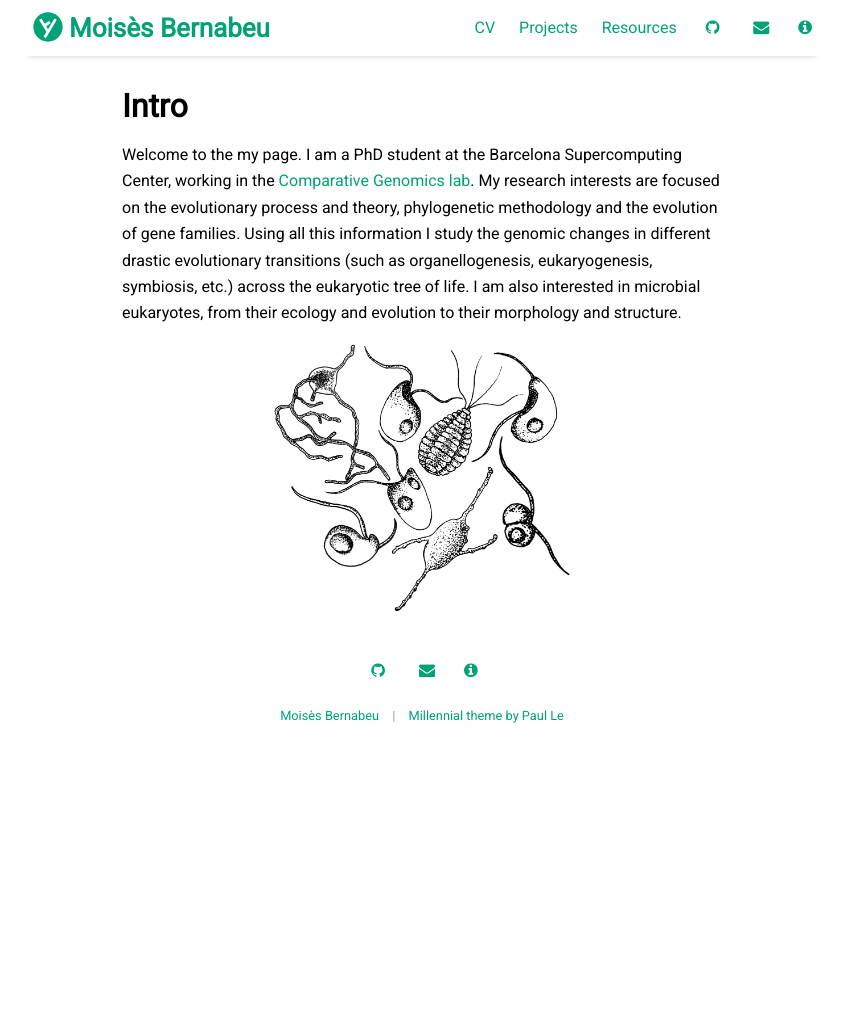
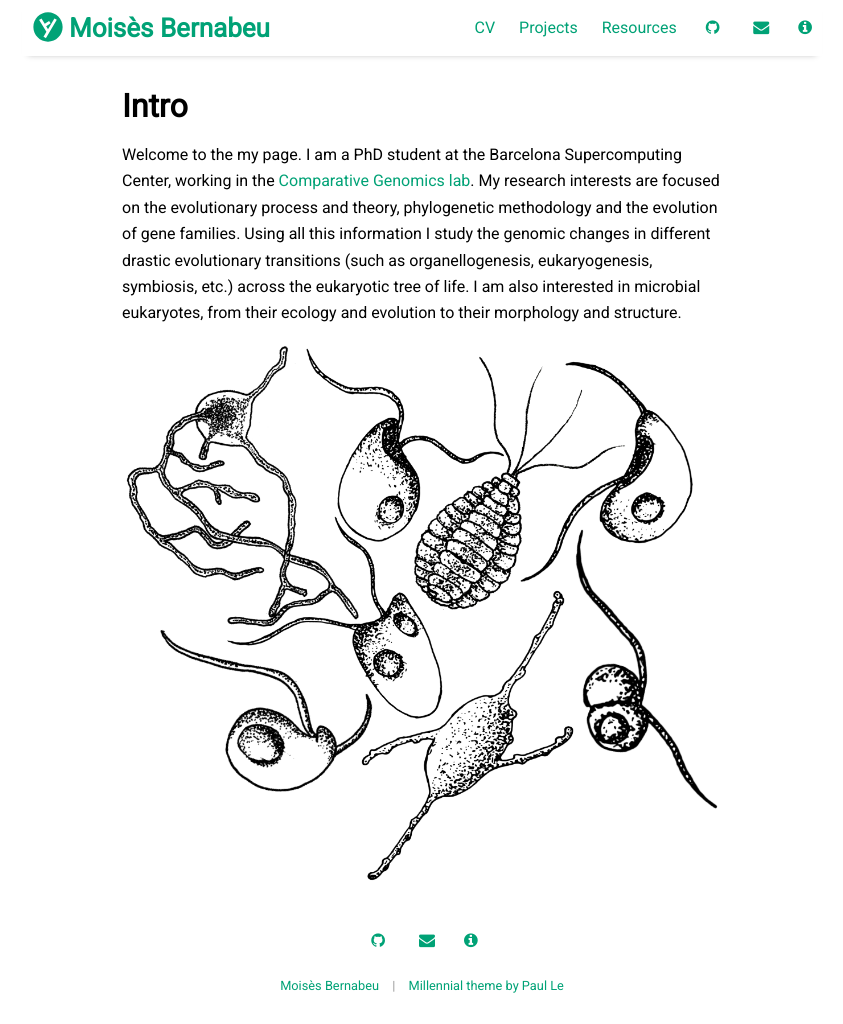
Before and after one commit to moibernabeu/moibernabeu.github.io, a Jekyll site: the page built from index.md, in a window 1280 px wide and 1024 px high. Shown: the whole window, without its empty margins (218-1061 px from the left). Built offline with Jekyll 4.4.1, drawn with Linux system fonts in a browser that asks for light colours; nearby versions of some CDN libraries.

```diff
--- a/index.md
+++ b/index.md
@@ -12,4 +12,4 @@ transitions (such as organellogenesis, eukaryogenesis, symbiosis, etc.)
 across the eukaryotic tree of life. I am also interested in microbial
 eukaryotes, from their ecology and evolution to their morphology and structure.
 
-<img src="/assets/img/protists_bw.png" alt="drawing" width="50%"/>
+<img src="/assets/img/protists_bw.png" alt="drawing" width="100%"/>
```
